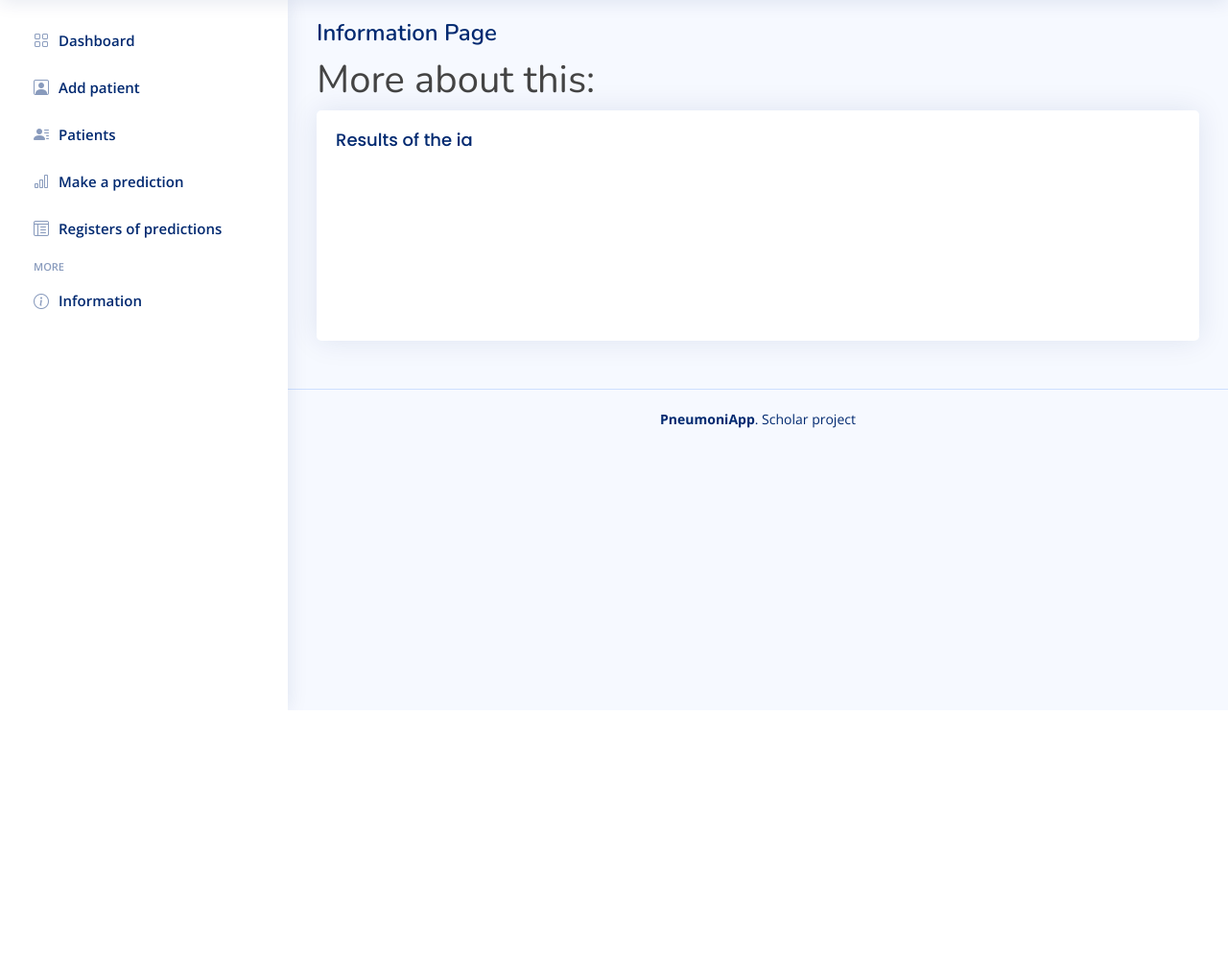
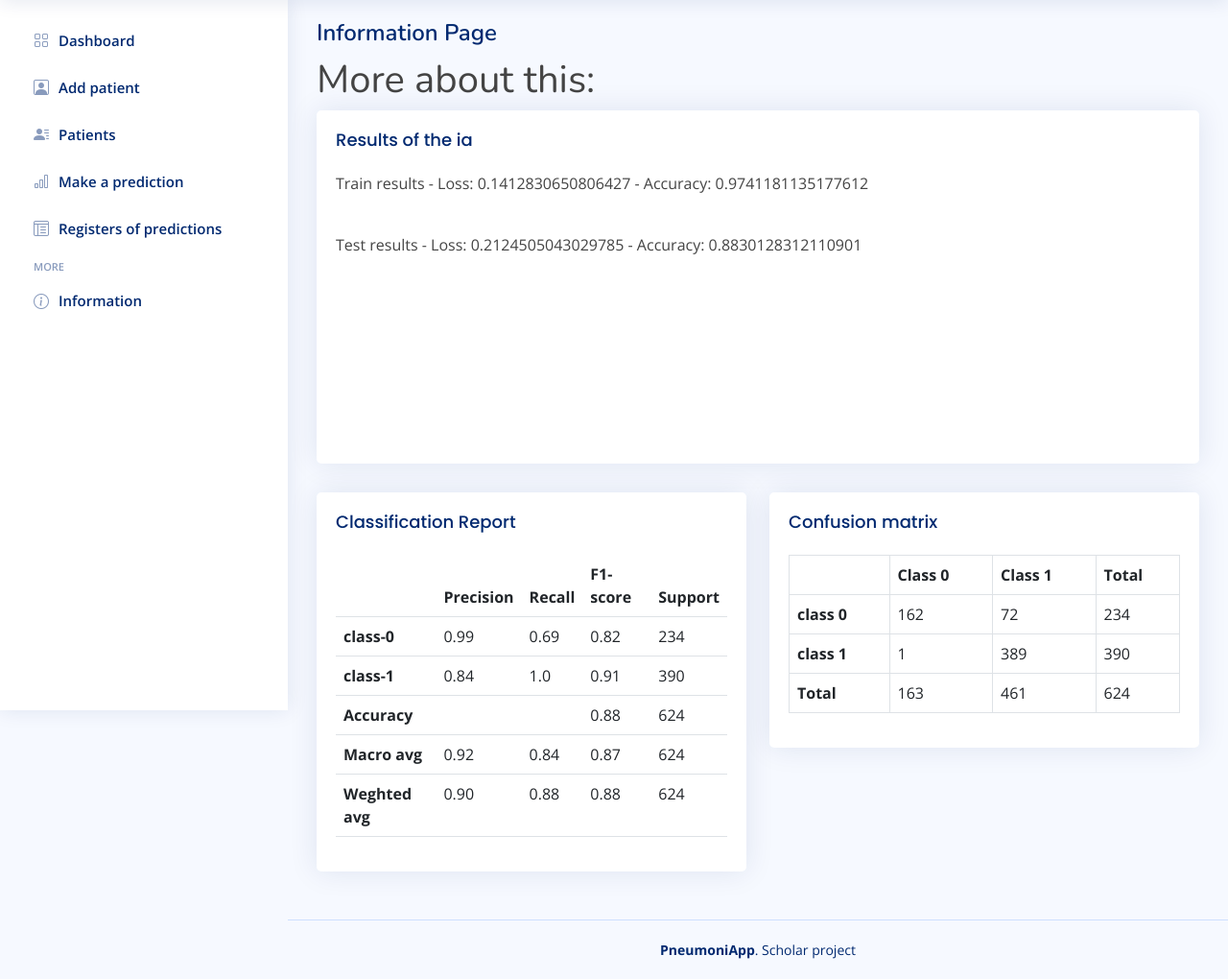
Before and after one commit to PneumoniApp/web-server, a Django app: template main/templates/main/information.html in a window 1280 px wide. Shown: the part 60-1080 px from the top of the page at 96% size. Before the commit the page ends 800 px from the top, so only its background shows below. Run offline with Django 3.2, Linux system fonts and the light colour scheme; the template is opened without the code that fills it, so the values that code supplies are empty; a map, chart or similar area stays blank; some libraries are stand-ins or nearby versions.

Commit message:
Metrics added to infomation page

```diff
--- a/main/templates/main/information.html
+++ b/main/templates/main/information.html
@@ -15,37 +15,41 @@
             <div class="card">
                 <div class="card-body">
                     <h5 class="card-title">Results of the ia</h5>
-                    <!-- Line Chart -->
+
+                    <p class="card-text"> Train results - Loss: 0.1412830650806427 - Accuracy: 0.9741181135177612</p>
+                    <br>
+                    <p class="card-text"> Test results - Loss: 0.2124505043029785 - Accuracy: 0.8830128312110901</p>
+                    <br>
                     <canvas id="lineChart" style="max-height: 400px;"></canvas>
                     <script>
                         document.addEventListener("DOMContentLoaded", () => {
                             new Chart(document.querySelector('#lineChart'), {
                                 type: 'line',
                                 data: {
-								    labels:{{y}} ,
+                                    labels: {{ y }},
                             datasets: [{
                                 label: 'Acc',
-									data: {{x}},
+                                data: {{ x }},
                             fill: false,
                             borderColor: 'rgb(75, 192, 192)',
                             tension: 0.1
                                     }, {
                                 label: 'loss',
-									data: {{x2}},
+                                data: {{ x2 }},
                             fill: false,
                             borderColor: 'rgb(255, 0, 0)',
                             tension: 0.1
-								},{
+								}, {
 
                                 label: 'val_loss',
-									data: {{x3}},
+                                data: {{ x3 }},
                             fill: false,
                             borderColor: 'rgb(0, 0, 255)',
                             tension: 0.1
-											    },{
+											    }, {
 
                                 label: 'val_acc',
-									data: {{x4}},
+                                data: {{ x4 }},
                             fill: false,
                             borderColor: 'rgb(0, 255, 0)',
                             tension: 0.1
@@ -66,8 +70,107 @@
             </div>
 
         </div>
+    </div>
+    <div class="row">
+        <div class="col-lg-6 ">
+            <div class="card">
+                <div class="card-body">
+                    <h5 class="card-title">Classification Report</h5>
 
+                    <!-- Table with hoverable rows -->
+                    <table class="table table-hover">
+                        <thead>
+                            <tr>
+                                <th scope="col"></th>
+                                <th scope="col">Precision</th>
+                                <th scope="col">Recall</th>
+                                <th scope="col">F1-score</th>
+                                <th scope="col">Support</th>
+                            </tr>
+                        </thead>
+                        <tbody>
+                            <tr>
+                                <th scope="row">class-0</th>
+                                <td>0.99</td>
+                                <td>0.69</td>
+                                <td>0.82</td>
+                                <td>234</td>
+                            </tr>
+                            <tr>
+                                <th scope="row">class-1</th>
+                                <td>0.84</td>
+                                <td>1.0</td>
+                                <td>0.91</td>
+                                <td>390</td>
+                            </tr>
+                            <tr>
+                                <th scope="row">Accuracy</th>
+                                <td></td>
+                                <td></td>
+                                <td>0.88</td>
+                                <td>624</td>
+                            </tr>
+                            <tr>
+                                <th scope="row">Macro avg</th>
+                                <td>0.92</td>
+                                <td>0.84</td>
+                                <td>0.87</td>
+                                <td>624</td>
+                            </tr>
+                            <tr>
+                                <th scope="row">Weghted avg</th>
+                                <td>0.90</td>
+                                <td>0.88</td>
+                                <td>0.88</td>
+                                <td>624</td>
+                            </tr>
+                        </tbody>
+                    </table>
 
+                </div>
+            </div>
+        </div>
+        <div class="col-lg-6 ">
+            <div class="card">
+                <div class="card-body">
+                    <h5 class="card-title">Confusion matrix</h5>
+
+                    <!-- Table with hoverable rows -->
+                    <table class="table table-bordered">
+                        <thead>
+                            <tr>
+                                <th scope="col"></th>
+                                <th scope="col">Class 0</th>
+                                <th scope="col">Class 1</th>
+                                <th scope="col">Total</th>
+
+                            </tr>
+                        </thead>
+                        <tbody>
+                            <tr>
+                                <th scope="row">class 0</th>
+                                <td>162</td>
+                                <td>72</td>
+                                <td>234</td>
+                            </tr>
+                            <tr>
+                                <th scope="row">class 1</th>
+                                <td>1</td>
+                                <td>389</td>
+                                <td>390</td>
+                            </tr>
+                            <tr>
+                                <th scope="row">Total</th>
+                                <td>163</td>
+                                <td>461</td>
+                                <td>624</td>
+                            </tr>
+                        </tbody>
+                    </table>
+
+                </div>
+            </div>
+        </div>
     </div>
 
 </section>
```
Lines whose indentation alone changed are shown as unchanged.
